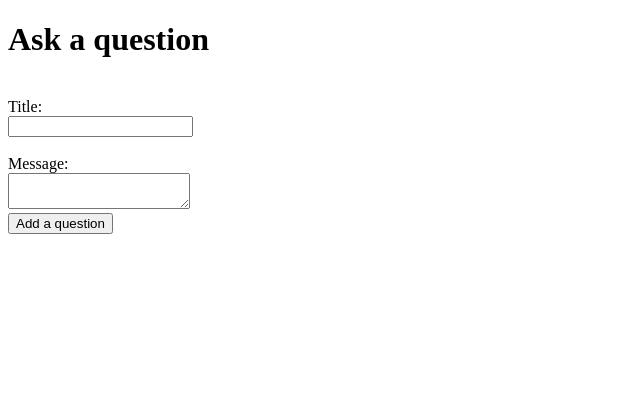
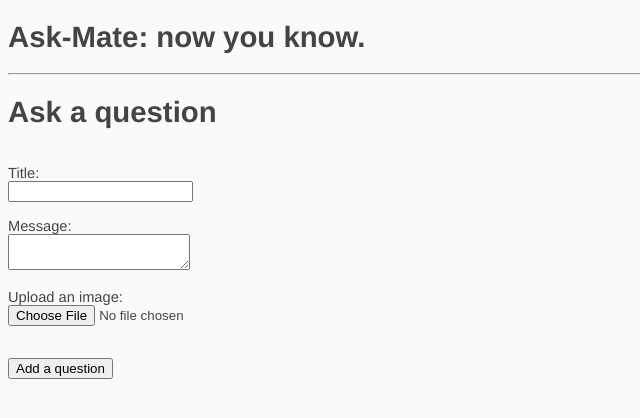
Before and after one commit to Therion95/Ask-mate, a Flask app: page /add_question in a window 1280 px wide. Shown: the top 418 px of the page, without its empty margins (0-640 px from the left). Run offline with Flask 2, Linux system fonts and the light colour scheme.

Commit message:
lot of things

```diff
--- a/data/questions.csv
+++ b/data/questions.csv
@@ -1,6 +1,6 @@
 id,submission_time,view_number,vote_number,title,message,image
 1,1493368154,29,7,"How to make lists in Python?","I am totally new to this, any hints?",
 2,1493068124,15,9,"Wordpress loading multiple jQuery Versions","I developed a plugin that uses the jquery booklet plugin (http://builtbywill.com/booklet/#/) this plugin binds a function to $ so I cann.",
-
-3,,,,asdf,ASDFG,
-4,,0,0,asdf,ASDFG,
+3,,0,0,11111111,1111111111,/static/question_images/comment_1622892987t3LYz67Yt7usEilZi1aFzE.jpg
+4,,0,0,asdasdasd,asdasdasd,
+5,,0,0,asdasda,sdasdasdasdd,/static/question_images/comment_1622892987t3LYz67Yt7usEilZi1aFzE.jpg
--- a/data_manager.py
+++ b/data_manager.py
@@ -1,4 +1,5 @@
 import connection
+
 
 
 def list_questions(csv_file):
@@ -27,4 +28,5 @@ def question_display(question_id, questions_csv_file, answers_csv_file):
 
 def get_next_id():
     data, headers = list_questions('data/questions.csv')
-    return int(max([head["id"] for head in data])) + 1
+    # return int(max([head["id"] for head in data])) + 1
+    return len(data) + 1
--- a/server.py
+++ b/server.py
@@ -1,3 +1,4 @@
+import os
 from flask import Flask, render_template, request, redirect, url_for
 
 import data_manager, connection
@@ -6,6 +7,8 @@ import data_manager, connection
 
 app = Flask(__name__)
 
+UPLOAD_FOLDER = 'static/question_images'
+app.config['UPLOAD_FOLDER'] = UPLOAD_FOLDER
 # GLOBAL directories to our CSV files:
 QUESTIONS = 'data/questions.csv'
 ANSWERS = 'data/answers.csv'
@@ -55,9 +58,15 @@ def add_question():
     data["id"] = data_manager.get_next_id()
     data["view_number"] = 0
     data["vote_number"] = 0
-    connection.csv_appending('data/questions.csv', data)
-    return redirect(url_for("question_display"))
 
+    image = request.files['image']
+    if image.filename != '':
+        path = os.path.join(app.config['UPLOAD_FOLDER'], image.filename)
+        image.save(path)
+        data["image"] = "/" + path.replace("\\", "/")
+
+    connection.csv_appending(QUESTIONS, data)
+    return redirect(url_for("question_display", question_id=data["id"]))
 
 if __name__ == "__main__":
     app.run()
--- a/templates/Ask_a_question.html
+++ b/templates/Ask_a_question.html
@@ -1,23 +1,26 @@
-<!DOCTYPE html>
-<html lang="en">
-<head>
-    <meta charset="UTF-8">
+{% extends 'base.html' %}
+
+{% block head %}
     <title>Ask a question</title>
-</head>
-<body>
+
+{% endblock %}
+
+{% block body %}
+
     <h1>Ask a question</h1>
     <br>
-    <form action="{{ url_for('add_question') }}" method="POST">
+    <form action="{{ url_for('add_question') }}" method="POST" enctype="multipart/form-data">
 
         <label for="title">Title:</label><br>
         <input name="title" id="title" type="text" min="1" max="20" value="">
         <br><br>
         <label for="message">Message:</label><br>
         <textarea name="message" id="message" minlength="5" maxlength="500"></textarea>
-        <br>
+        <br><br>
+        <label for="image">Upload an image:</label><br>
+        <input type="file" name="image" id="image" accept="image/png,image/jpg,image/jpeg"><br><br><br>
         <input type="submit" value="Add a question">
 
     </form>
 
-</body>
-</html>
+{% endblock %}
```
Also changed, not shown: templates/question.html (+6 -2 lines), static/question_images/232824786_159472522929497_5974044972620162088_n.jpg (added), static/question_images/233151178_1434841350217493_7728382054390761583_n.jpg (added), static/question_images/comment_1622892987t3LYz67Yt7usEilZi1aFzE.jpg (added).
